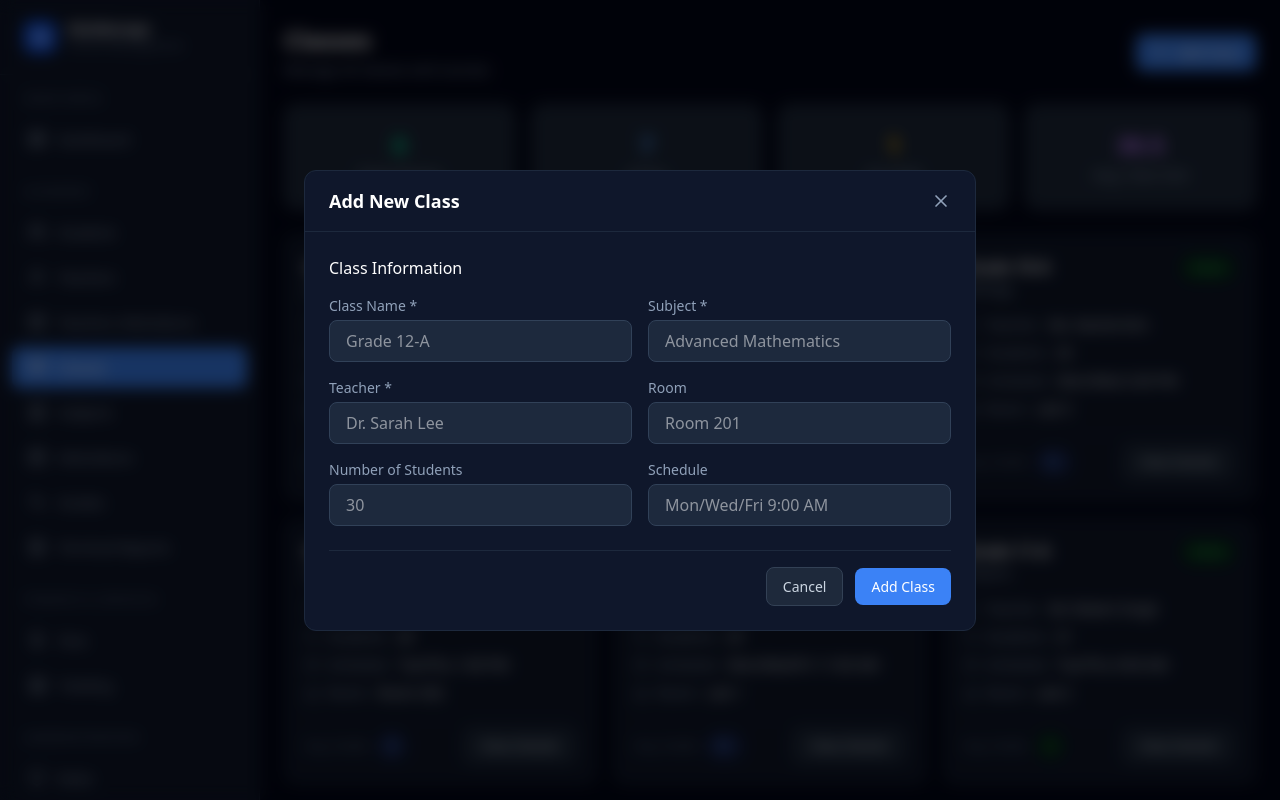
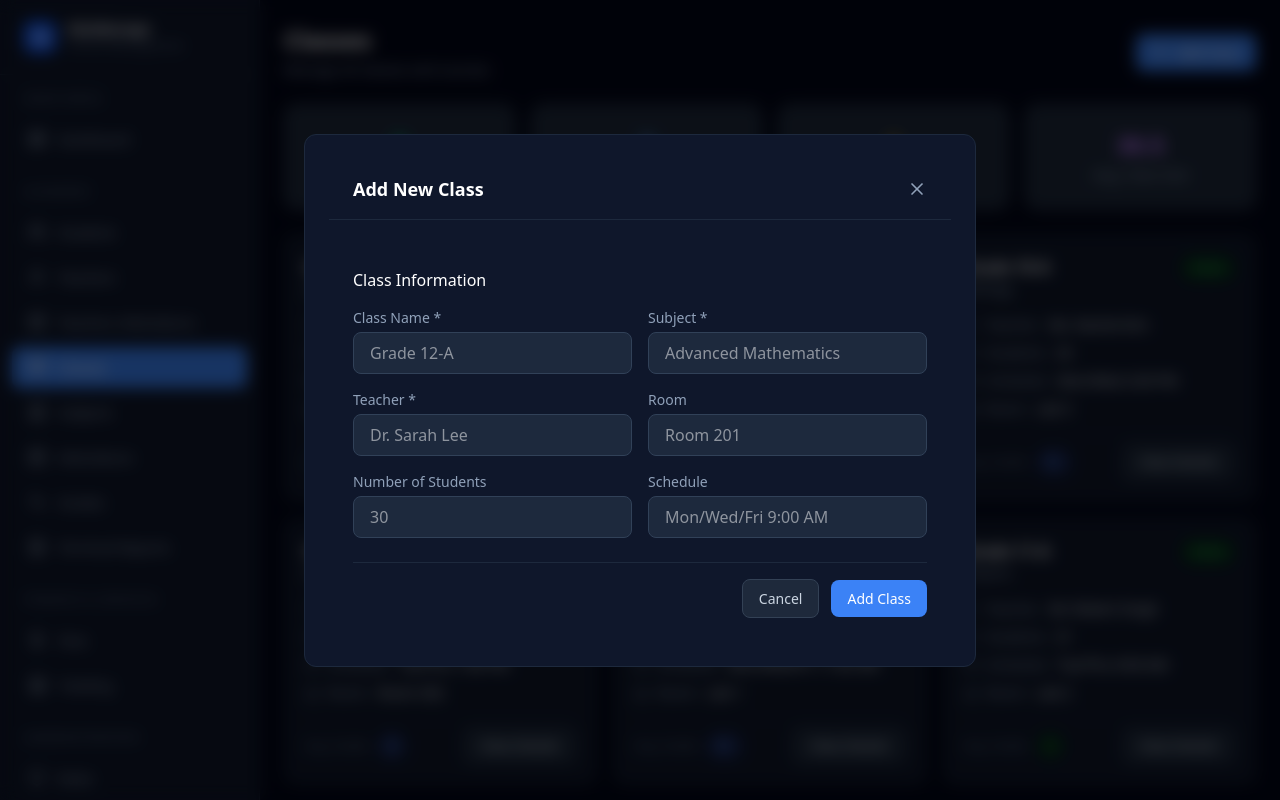
Before and after one commit to lilromeo2290/Clipe233_Edu, a Next.js app: page /classes in a window 1280 px wide. Both pictures are taken after a click on the button "Add Class". Shown: the top 800 px of the page. Built offline with nearby package versions, Linux system fonts and the light colour scheme.

Commit message:
Fix Add Class modal scrolling

```diff
--- a/src/app/classes/page.tsx
+++ b/src/app/classes/page.tsx
@@ -189,8 +189,9 @@ export default function ClassesPage() {
 
       {/* Add Class Modal */}
       {showAddModal && (
-        <div className="fixed inset-0 bg-black/60 backdrop-blur-sm flex items-center justify-center z-50 p-4 overflow-hidden">
-          <div className="bg-slate-900 border border-slate-800 rounded-xl w-full max-w-2xl max-h-[90vh] overflow-y-auto custom-scrollbar">
+        <div className="fixed inset-0 bg-black/60 backdrop-blur-sm flex items-center justify-center z-50 p-4">
+          <div className="bg-slate-900 border border-slate-800 rounded-xl w-full max-w-2xl max-h-[90vh] flex flex-col">
+            <div className="overflow-y-auto custom-scrollbar flex-1 p-6 space-y-6">
             <div className="flex items-center justify-between px-6 py-4 border-b border-slate-800">
               <h3 className="text-lg font-semibold text-white">Add New Class</h3>
               <button onClick={() => setShowAddModal(false)} className="text-slate-400 hover:text-white transition-colors">
@@ -269,7 +270,7 @@ export default function ClassesPage() {
               </div>
 
               {/* Actions */}
-              <div className="flex items-center justify-end gap-3 pt-4 border-t border-slate-800">
+              <div className="flex items-center justify-end gap-3 pt-4 border-t border-slate-800 shrink-0">
                 <button onClick={() => setShowAddModal(false)} className="btn-secondary">
                   Cancel
                 </button>
@@ -277,6 +278,7 @@ export default function ClassesPage() {
                   Add Class
                 </button>
               </div>
+            </div>
             </div>
           </div>
         </div>
```
